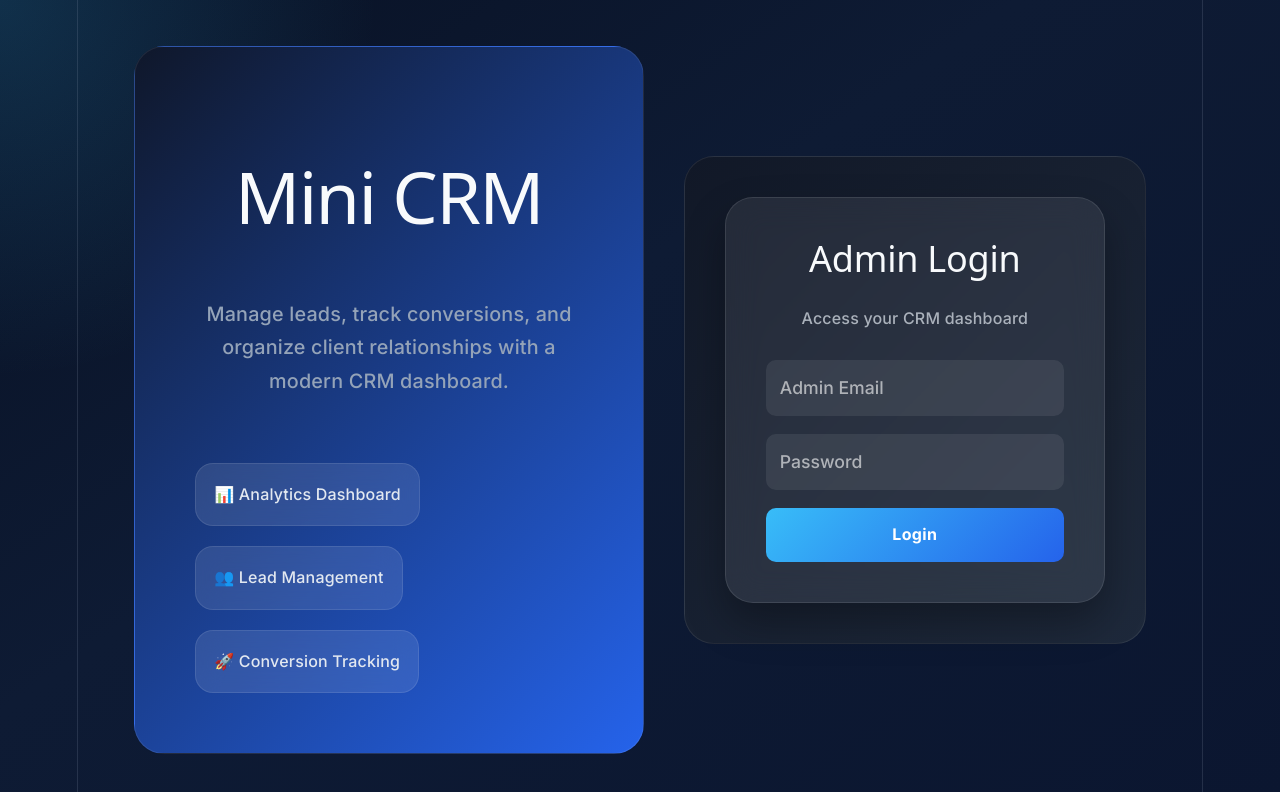
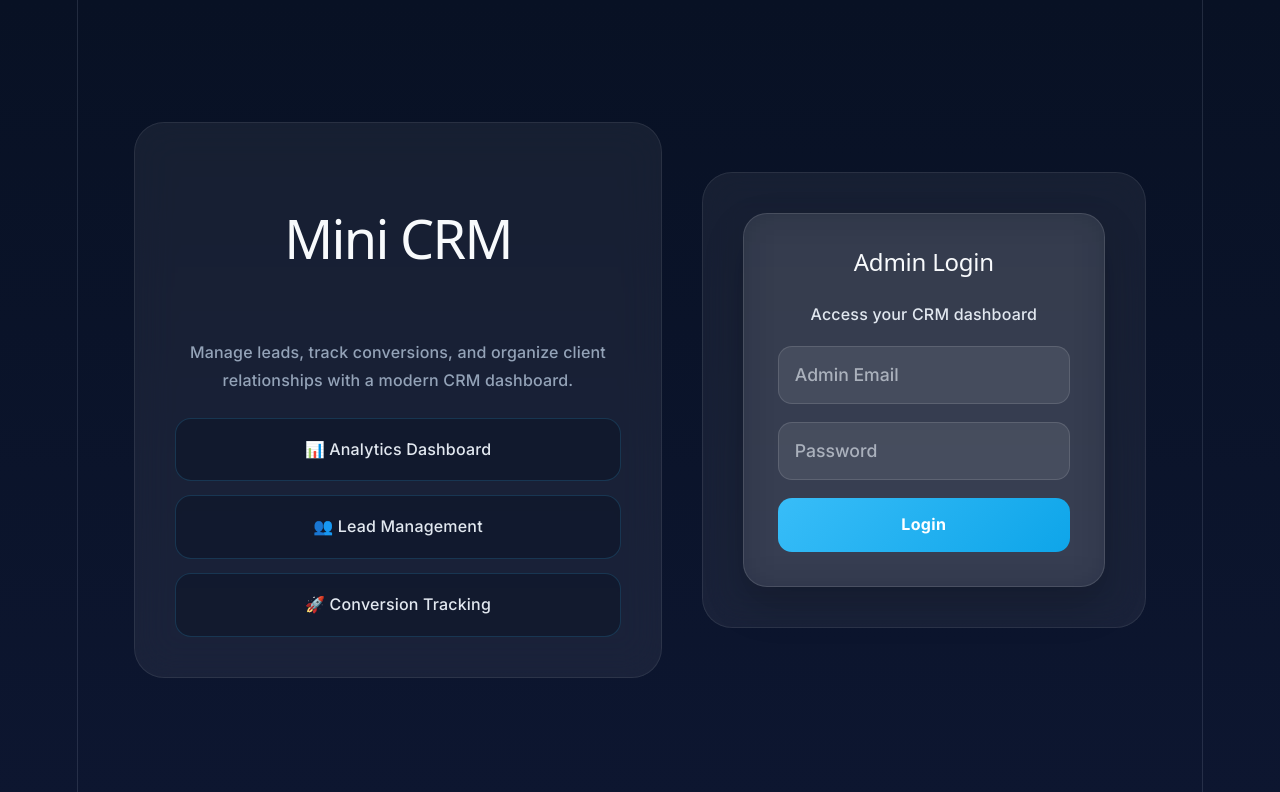
Before and after one commit to SanaShaikh171/FUTURE_FS_02, a React (Vite) app in the folder frontend/: page / in a window 1280 px wide. Shown: the top 792 px of the page. Built offline with nearby package versions, Linux system fonts and the light colour scheme.

Commit message:
updated login page

```diff
--- a/frontend/src/App.css
+++ b/frontend/src/App.css
@@ -1,5 +1,5 @@
 :root {
-  color-scheme: dark light;
+  color-scheme: dark;
   --bg: #081124;
   --bg-soft: #0d1630;
   --surface: rgba(255, 255, 255, 0.08);
@@ -37,86 +37,6 @@ body {
 body.dark {
   background: radial-gradient(circle at top left, rgba(56, 189, 248, 0.18) 0%, transparent 25%),
     linear-gradient(145deg, #081124 0%, #0e1b34 42%, #0b1630 100%);
-}
-
-body.light {
-  background: linear-gradient(180deg, #fafbfb 0%, #f5f7f9 48%, #e7ecf1 100%);
-  color: #111827;
-  --bg: #f8fafc;
-  --bg-soft: #e2e8f0;
-  --surface: rgba(15, 23, 42, 0.04);
-  --surface-strong: rgba(15, 23, 42, 0.08);
-  --surface-alt: rgba(15, 23, 42, 0.03);
-  --border: rgba(15, 23, 42, 0.12);
-  --text-primary: #111827;
-  --text-secondary: #475569;
-  --text-strong: #0f172a;
-  --accent: #2563eb;
-  --accent-strong: #1d4ed8;
-  --danger: #dc2626;
-}
-
-body.light .dashboard {
-  color: var(--text-primary);
-}
-
-body.light .title,
-body.light .login-left h1,
-body.light .login-form h2,
-body.light .stat-card h3,
-body.light .stat-card p {
-  color: var(--text-strong);
-}
-
-body.light .login-left p,
-body.light .feature-card,
-body.light .search-input,
-body.light th,
-body.light td {
-  color: var(--text-primary);
-}
-
-body.light .login-left,
-body.light .login-right,
-body.light .login-form,
-body.light .lead-form,
-body.light .table-container,
-body.light .stat-card {
-  background: rgba(255, 255, 255, 0.9);
-  border-color: rgba(15, 23, 42, 0.08);
-}
-
-body.light .feature-card {
-  background: rgba(255, 255, 255, 0.88);
-  border: 1px solid rgba(15, 23, 42, 0.08);
-}
-
-body.light .login-left h1 {
-  color: var(--text-strong);
-}
-
-body.light .login-left p {
-  color: var(--text-secondary);
-}
-
-body.light .search-input {
-  background: rgba(15, 23, 42, 0.04);
-  border: 1px solid rgba(15, 23, 42, 0.12);
-}
-
-body.light .search-input::placeholder,
-body.light .login-form input::placeholder,
-body.light .lead-form input::placeholder,
-body.light .lead-form textarea::placeholder {
-  color: rgba(15, 23, 42, 0.45);
-}
-
-body.light th {
-  background: rgba(226, 232, 240, 0.85);
-}
-
-body.light td {
-  color: var(--text-primary);
 }
 
 body,
@@ -556,180 +476,6 @@ tr:hover {
   }
 
 }
-@media (max-width: 900px) {
-  .login-page {
-    grid-template-columns: 1fr;
-  }
-
-  .login-left {
-    display: none;
-  }
-}
-
-.login-left {
-  display: flex;
-
-  flex-direction: column;
-
-  justify-content: center;
-
-  padding: 60px;
-
-  background:
-    linear-gradient(
-      135deg,
-      #0f172a,
-      #2563eb
-    );
-
-  color: white;
-}
-
-.login-left h1 {
-  font-size: 4rem;
-
-  margin-bottom: 20px;
-}
-
-.login-left p {
-  font-size: 1.1rem;
-
-  line-height: 1.7;
-
-  max-width: 500px;
-
-  margin-bottom: 40px;
-}
-
-.login-features {
-  display: flex;
-
-  flex-direction: column;
-
-  gap: 20px;
-}
-
-.feature-card {
-  background: rgba(255,255,255,0.1);
-
-  backdrop-filter: blur(12px);
-
-  border: 1px solid rgba(255,255,255,0.1);
-
-  padding: 18px;
-
-  border-radius: 18px;
-
-  width: fit-content;
-
-  transition: 0.3s;
-}
-
-.feature-card:hover {
-  transform: translateX(8px);
-}
-
-
-/* RIGHT SIDE */
-
-.login-right {
-  display: flex;
-
-  justify-content: center;
-
-  align-items: center;
-
-  background:
-    linear-gradient(
-      135deg,
-      #111827,
-      #1e293b
-    );
-}
-
-.login-form {
-  width: 380px;
-
-  display: flex;
-
-  flex-direction: column;
-
-  gap: 18px;
-
-  padding: 40px;
-
-  border-radius: 28px;
-
-  background: rgba(255,255,255,0.08);
-
-  backdrop-filter: blur(16px);
-
-  border: 1px solid rgba(255,255,255,0.1);
-
-  box-shadow:
-    0 20px 40px rgba(0,0,0,0.3);
-}
-
-.login-form h2 {
-  font-size: 2rem;
-
-  text-align: center;
-}
-
-.login-subtitle {
-  text-align: center;
-
-  opacity: 0.7;
-
-  margin-bottom: 10px;
-}
-
-.login-form input {
-  padding: 14px;
-
-  border: none;
-
-  border-radius: 10px;
-
-  background: rgba(255,255,255,0.08);
-
-  color: white;
-}
-
-.login-form input::placeholder {
-  color: rgba(255,255,255,0.6);
-}
-
-.login-form button {
-  padding: 14px;
-
-  border: none;
-
-  border-radius: 10px;
-
-  background:
-    linear-gradient(
-      135deg,
-      #38bdf8,
-      #2563eb
-    );
-
-  color: white;
-
-  font-weight: bold;
-
-  cursor: pointer;
-
-  transition: 0.3s;
-}
-
-.login-form button:hover {
-  transform: translateY(-2px);
-
-  opacity: 0.95;
-}
-
-
 /* MOBILE */
 
 @media (max-width: 900px) {
--- a/frontend/src/App.jsx
+++ b/frontend/src/App.jsx
@@ -1,24 +1,12 @@
 import "./App.css";
 
-import { useEffect, useState } from "react";
+import { useState } from "react";
 
 import Dashboard from "./components/Dashboard";
 
 import Login from "./components/Login";
 
 function App() {
-
-  const [theme, setTheme] = useState(
-  localStorage.getItem("theme") || "dark"
-);
-useEffect(() => {
-
-  document.body.className = theme;
-
-  localStorage.setItem("theme", theme);
-
-}, [theme]);
-
   const [isLoggedIn, setIsLoggedIn] =
     useState(
       localStorage.getItem("admin") ===
@@ -54,10 +42,7 @@ useEffect(() => {
     <div>
 
       {isLoggedIn ? (
-       <Dashboard
-  theme={theme}
-  setTheme={setTheme}
-   />
+        <Dashboard />
       ) : (
         <Login onLogin={handleLogin} />
       )}
--- a/frontend/src/components/Dashboard.jsx
+++ b/frontend/src/components/Dashboard.jsx
@@ -11,10 +11,7 @@ import { useEffect, useState } from "react";
 
 import LeadForm from "./LeadForm";
 
-function Dashboard({
-  theme,
-  setTheme,
-}) {
+function Dashboard() {
   const [leads, setLeads] = useState([]);
   const [search, setSearch] = useState("");
   const [loading, setLoading] = useState(false);
@@ -74,23 +71,7 @@ const handleAddLead = async (formData) => {
   return (
     <div className="dashboard">
       <div className="navbar">
-
         <h2>Mini CRM</h2>
-  <button
-  className="theme-btn"
-  onClick={() =>
-    setTheme(
-      theme === "dark"
-        ? "light"
-        : "dark"
-    )
-  }
->
-  {theme === "dark"
-    ? "☀ Light"
-    : "🌙 Dark"}
-</button>
-
         <button
           className="logout-btn"
           onClick={() => {
@@ -100,7 +81,6 @@ const handleAddLead = async (formData) => {
         >
           Logout
         </button>
-
       </div>
       <h1 className="title">
         Mini CRM Dashboard
```
Lines whose indentation alone changed are shown as unchanged.
